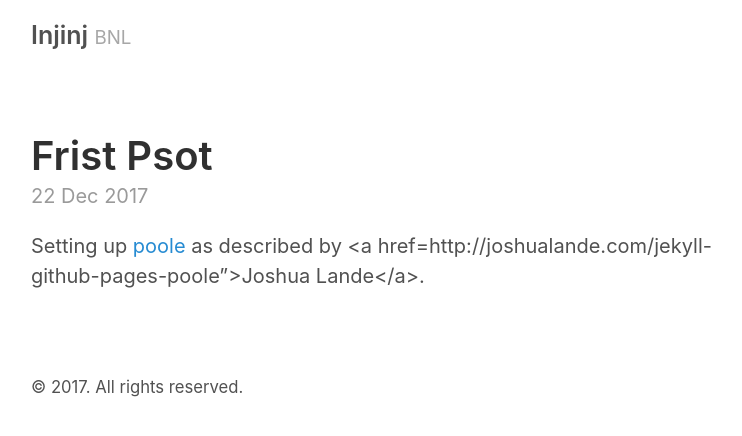
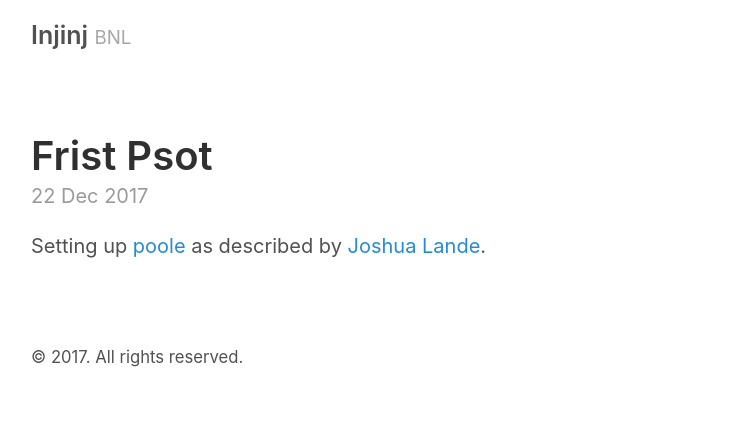
Before and after one commit to injinj/injinj.github.io, a Jekyll site: the page built from _posts/2017-12-22-frist-psot.md, in a window 1280 px wide. Shown: the top 436 px of the page, without its empty margins (259-1001 px from the left). Built offline with Jekyll 4.4.1, drawn with Linux system fonts in a browser that asks for light colours.

Commit message:
Missing quote

```diff
--- a/_posts/2017-12-22-frist-psot.md
+++ b/_posts/2017-12-22-frist-psot.md
@@ -4,4 +4,4 @@ title: Frist Psot
 ---
 
 Setting up <a href="https://github.com/poole/poole">poole</a> as described by
-<a href=http://joshualande.com/jekyll-github-pages-poole">Joshua Lande</a>.
+<a href="http://joshualande.com/jekyll-github-pages-poole">Joshua Lande</a>.
```
